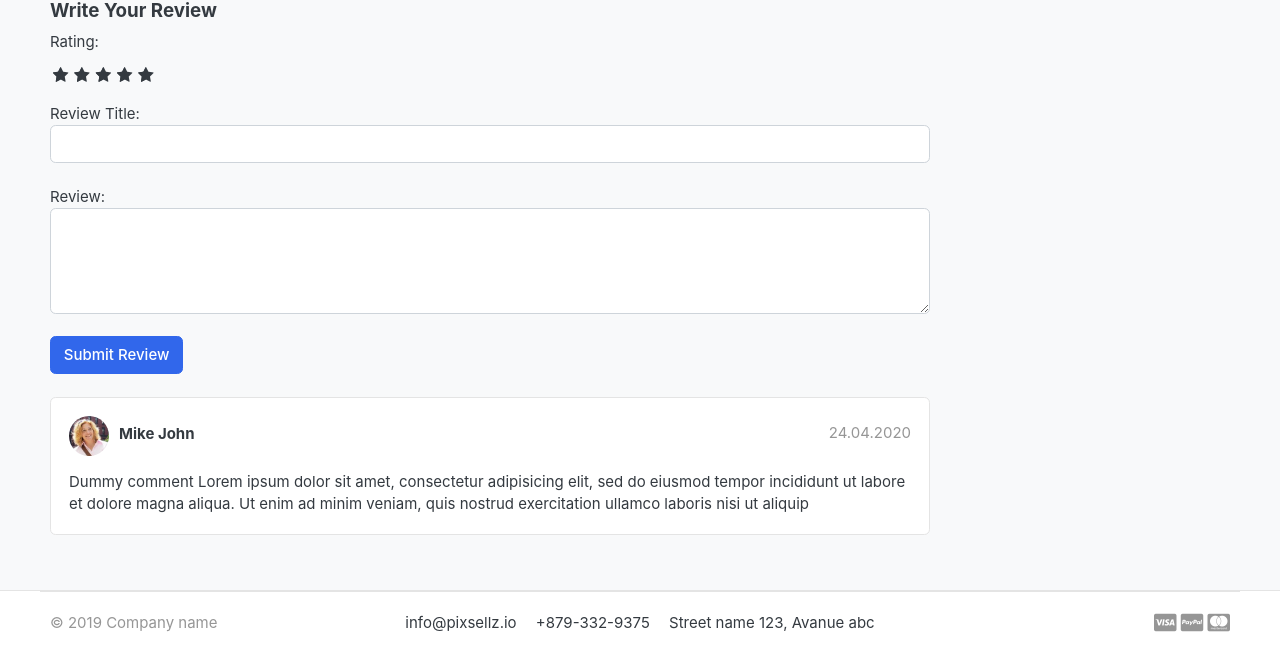
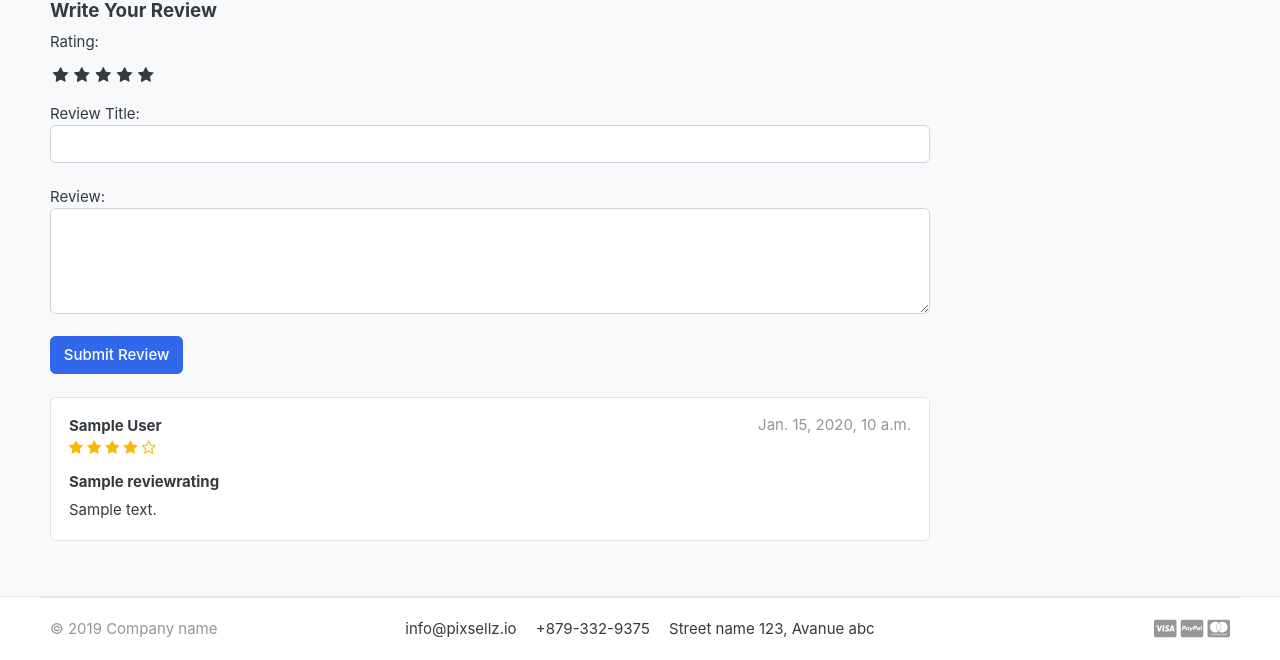
Before and after one commit to inherentspice/ecommerce, a Django app: a page that uses templates/store/product_detail.html in a window 1280 px wide. Shown: the part 712-1372 px from the top of the page. Before the commit the page ends 1344 px from the top, so only its background shows below. Run offline with Django 3.2, Linux system fonts and the light colour scheme; a user stored in the database is signed in; tables that the repository leaves empty hold one stand-in row (values such as "Sample post"); grey boxes marked "Sample" are stand-in pictures; some libraries are stand-ins or nearby versions; some web fonts are replaced.

Commit message:
displayed reviews on product page

```diff
--- a/accounts/models.py
+++ b/accounts/models.py
@@ -51,6 +51,9 @@ class Account(AbstractBaseUser):
 
     objects = MyAccountManager()
 
+    def full_name(self):
+        return f'{self.first_name} {self.last_name}'
+
     def __str__(self):
         return self.email
 
--- a/ecomm/static/css/custom.css
+++ b/ecomm/static/css/custom.css
@@ -34,3 +34,7 @@ input:checked ~ label, label:hover ~ label {
 input:checked + label:hover, input:checked ~ label:hover, input:checked ~ label:hover ~ label, label:hover ~ input:checked ~ label {
   color: #cc9000;
 }
+
+.rating-star {
+  color: #ffb503 !important;
+}
--- a/store/views.py
+++ b/store/views.py
@@ -44,10 +44,14 @@ def product_detail(request, category_slug, product_slug):
         orderproduct = OrderProduct.objects.filter(user=request.user, product_id=single_product.id).exists()
     except OrderProduct.DoesNotExist:
         orderproduct = None
+
+    reviews = ReviewRating.objects.filter(product_id=single_product.id, status=True)
+
     context = {
         'single_product': single_product,
         'in_cart': in_cart,
         'orderproduct': orderproduct,
+        'reviews': reviews
     }
     return render(request, 'store/product_detail.html', context)
 
--- a/templates/store/product_detail.html
+++ b/templates/store/product_detail.html
@@ -112,23 +112,32 @@
       {% include 'includes/alerts.html' %}
     </form>
     <br>
+    {% for review in reviews %}
     <article class="box mb-3">
       <div class="icontext w-100">
-        <img src="./images/avatars/avatar1.jpg" class="img-xs icon rounded-circle">
         <div class="text">
-          <span class="date text-muted float-md-right">24.04.2020 </span>
-          <h6 class="mb-1">Mike John </h6>
+          <span class="date text-muted float-md-right">{{ review.updated_at }} </span>
+          <h6 class="mb-1">{{ review.user.full_name }}</h6>
+          <div class="rating-star">
+            <span>
+              <i class="fa fa-star{% if review.rating == 0.5 %}-half-o {% elif review.rating < 1 %}-o {% endif %}" aria-hidden="true"></i>
+              <i class="fa fa-star{% if review.rating == 1.5 %}-half-o {% elif review.rating < 2 %}-o {% endif %}" aria-hidden="true"></i>
+              <i class="fa fa-star{% if review.rating == 2.5 %}-half-o {% elif review.rating < 3 %}-o {% endif %}" aria-hidden="true"></i>
+              <i class="fa fa-star{% if review.rating == 3.5 %}-half-o {% elif review.rating < 4 %}-o {% endif %}" aria-hidden="true"></i>
+              <i class="fa fa-star{% if review.rating == 4.5 %}-half-o {% elif review.rating < 5 %}-o {% endif %}" aria-hidden="true"></i>
 
+            </span>
+          </div>
         </div>
       </div> <!-- icontext.// -->
       <div class="mt-3">
+        <h6>{{ review.subject }}</h6>
         <p>
-          Dummy comment Lorem ipsum dolor sit amet, consectetur adipisicing elit, sed do eiusmod
-          tempor incididunt ut labore et dolore magna aliqua. Ut enim ad minim veniam,
-          quis nostrud exercitation ullamco laboris nisi ut aliquip
+          {{ review.review }}
         </p>
       </div>
     </article>
+    {% endfor %}
 
 
 
```
